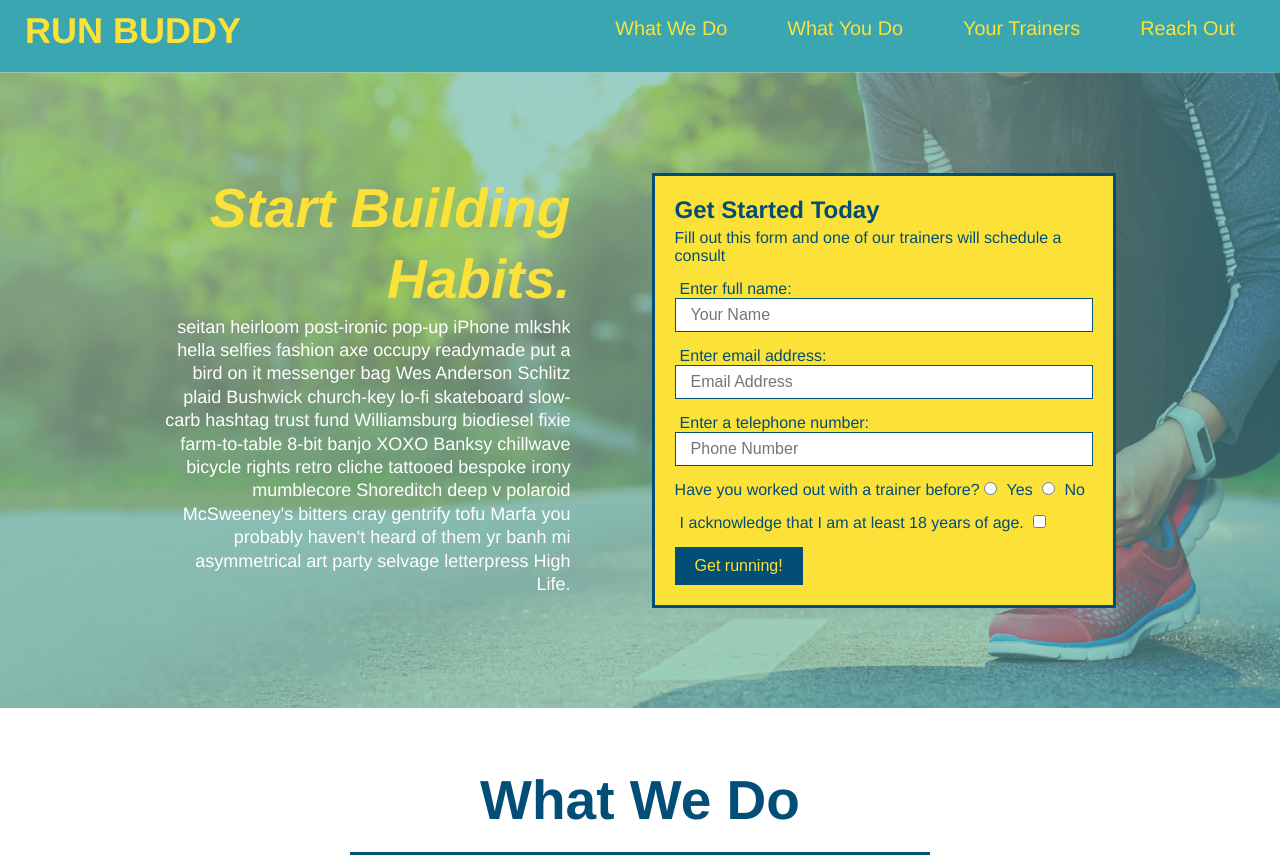
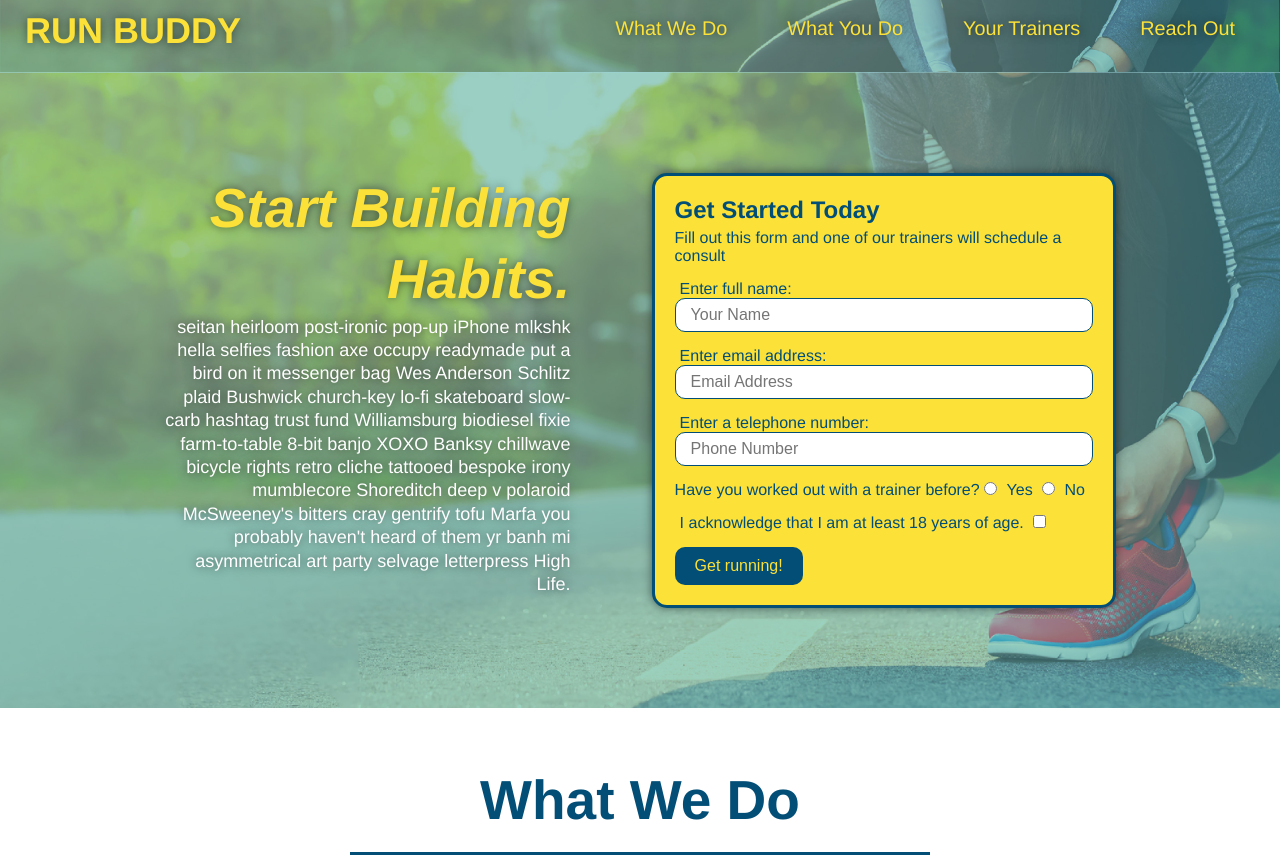
Before and after one commit to Japexican/run_buddy, a plain HTML site: page index.html in a window 1280 px wide. Shown: the top 858 px of the page. Drawn offline with Linux system fonts and the light colour scheme.

Commit message:
rounded buttons

```diff
--- a/assets/style.css
+++ b/assets/style.css
@@ -16,6 +16,9 @@ body {
 /* Header */
 
 header {
+    position: -webkit-sticky;
+    position: sticky;
+    top: 0;
     padding-top: 10px;
     padding-right: 15px;
     padding-bottom: 20px;
@@ -24,6 +27,11 @@ header {
     display: flex;
     justify-content: space-between;
     flex-wrap: wrap;
+    background-image: url("images/hero-bg.jpg");
+    background-size: cover;
+    background-position: center;
+    background-attachment: fixed;
+    background-position: 80%;
 }
 
 header h1 {
@@ -31,6 +39,7 @@ header h1 {
     font-size: 36px;
     color: #fce138;
     margin: 0;
+    text-shadow: 0 0 10px rgba(0, 0, 0, 0.5);
 }
 
 header a {
@@ -58,6 +67,7 @@ header nav ul li a {
     margin: 0 30px;
     font-weight: lighter;
     font-size: 1.55vw;
+    text-shadow: 0 0 10px rgba(0, 0, 0, 0.5);
 }
 
 /* Hero */
@@ -82,6 +92,7 @@ section {
     color: #fff;
     font-size: 18px;
     line-height: 1.3;
+    text-shadow: 0 0 10px rgba(0, 0, 0, 0.5);
 }
 
 .hero-cta h2 {
@@ -97,6 +108,8 @@ section {
     color: #024e76;
     width: 40%;
     margin: 3.5%;
+    box-shadow: 0 0 10px rgba(0, 0, 0, 0.5);
+    border-radius: 15px;
 }
 
 .hero-form h3 {
@@ -116,6 +129,7 @@ section {
     color: #024e76;
     width: 100%;
     margin-bottom: 15px;
+    border-radius: 10px;
 }
 
 .hero-form label {
@@ -128,6 +142,7 @@ section {
     border: none;
     padding: 10px 20px;
     font-size: 16px;
+    border-radius: 10px;
 }
 
 /* What We Do */
@@ -307,6 +322,7 @@ section {
     text-align: center;
     padding: 15px 0;
     font-size: 16px;
+    border-radius: 10px;
 }
 
 .contact-form input, .contact-form textarea{
@@ -318,6 +334,7 @@ section {
     width: 100%;
     margin-bottom: 15px;
     margin-top: 5px;
+    border-radius: 10px;
 }
 
 .contact-info p, .contact-info address {
@@ -360,6 +377,7 @@ footer a {
 
 @media screen and (max-width: 980px) {
     header {
+        position: relative;
         padding-bottom: 0;
         justify-content: center;
     }
```
